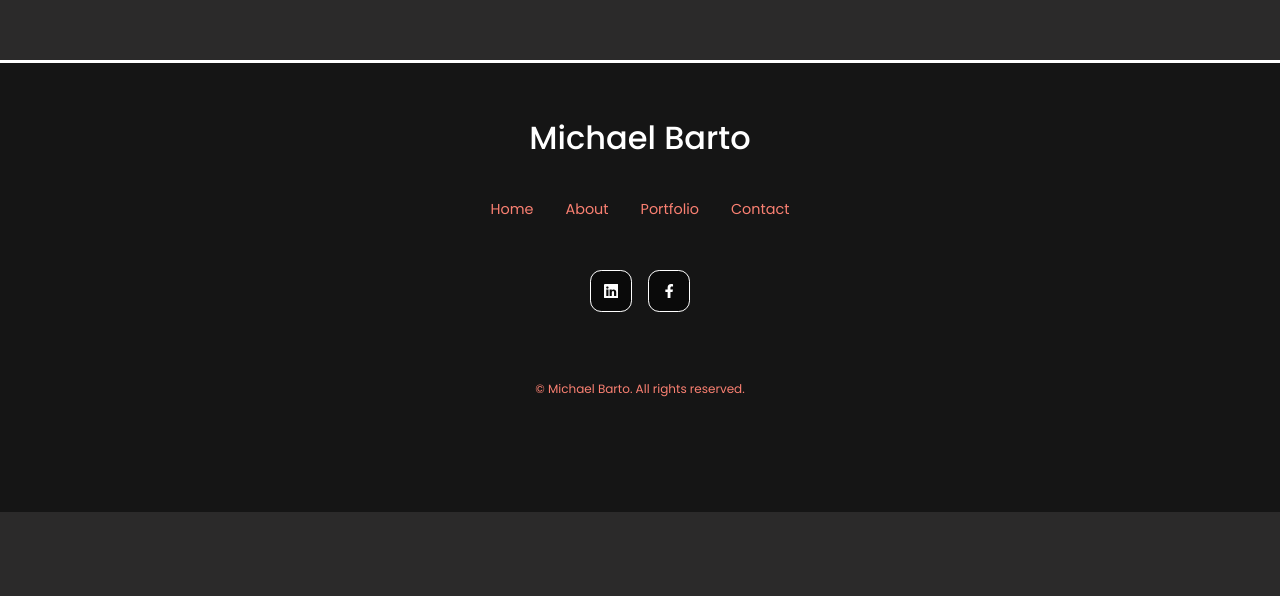
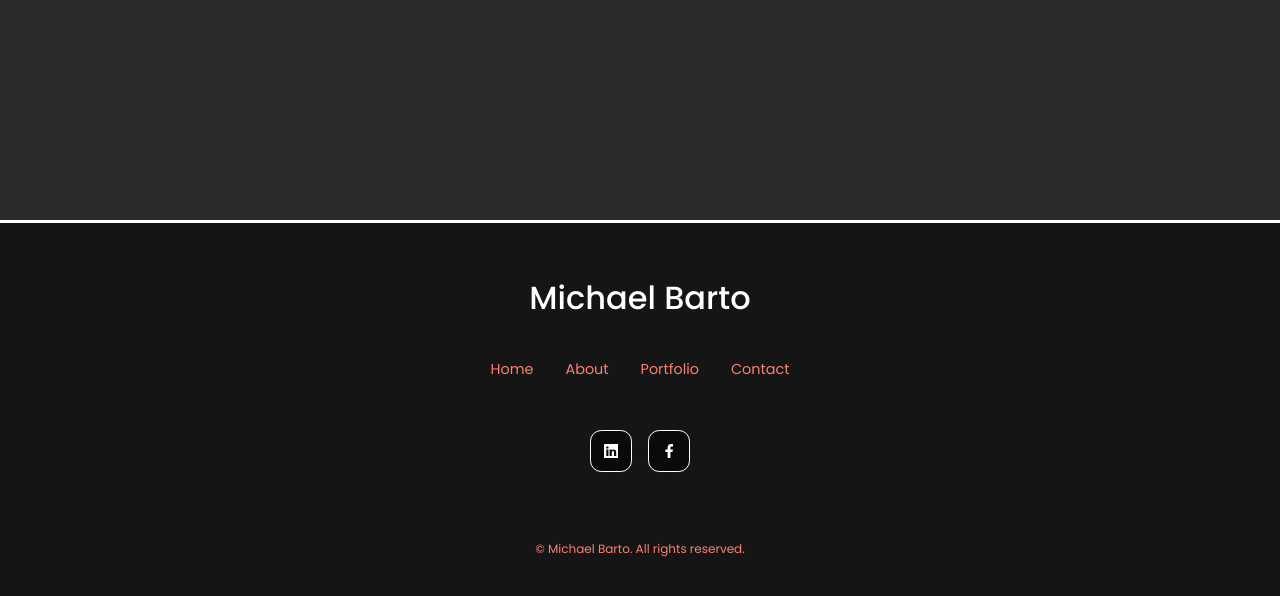
Before and after one commit to mbarto202/react-portfolio-website, a React (Create React App) app: page / in a window 1280 px wide. Shown: the part 3076-3672 px from the top of the page. Before the commit the page ends 3588 px from the top, so only its background shows below. Built offline with nearby package versions, Linux system fonts and the light colour scheme.

Commit message:
fixed footer spacing

```diff
--- a/src/components/footer/footer.css
+++ b/src/components/footer/footer.css
@@ -3,7 +3,7 @@ footer {
   padding: 3rem 0;
   text-align: center;
   font-size: 0.9rem;
-  margin-top: 20rem;
+  margin-top: 30rem;
   border-top: solid 3px white;
 }
 
```
